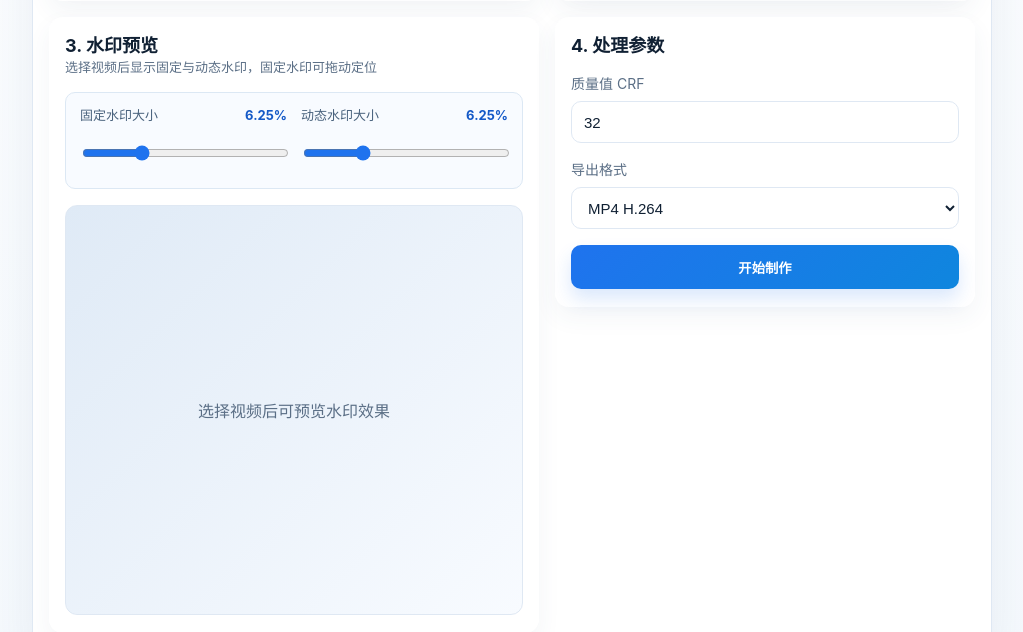
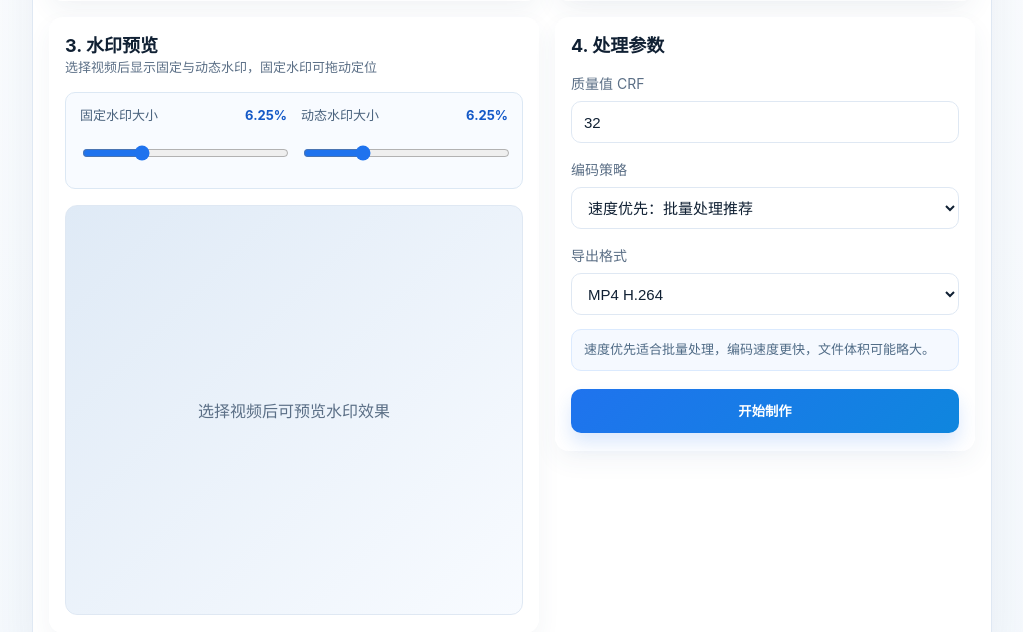
Before and after one commit to xwushan/video-processor-web, a FastAPI app: page / in a window 1280 px wide. Shown: the part 800-1432 px from the top of the page, without its empty margins (128-1151 px from the left). Run offline with FastAPI, Linux system fonts and the light colour scheme; data that the repository does not hold is empty; parts of the project's set-up code (start-up, migrations or seed data) failed here and were passed over; some libraries are stand-ins or nearby versions.

Commit message:
feat: add selectable encoding preset

```diff
--- a/web_app/main.py
+++ b/web_app/main.py
@@ -56,6 +56,7 @@ MAX_UPLOAD_MB = int(os.getenv("VIDEO_PROCESSOR_MAX_UPLOAD_MB", "8192"))
 CPU_RESERVE_RATIO = 0.20
 MAX_CONCURRENT_VIDEO_TASKS = 8
 MAX_ENCODER_THREADS_PER_TASK = 64
+ENCODER_PRESETS = {"ultrafast", "veryfast", "fast", "medium", "slow"}
 RESOURCE_SAMPLE_INTERVAL_SECONDS = 3.0
 RESOURCE_WARMUP_SECONDS = 5.0
 ARCHIVE_CHUNK_SIZE = 4 * 1024 * 1024
@@ -411,6 +412,11 @@ def bool_from_form(value: str) -> bool:
     return str(value).lower() in {"1", "true", "yes", "on", "开启"}
 
 
+def safe_encoder_preset(value: str) -> str:
+    selected = str(value or "").strip().lower()
+    return selected if selected in ENCODER_PRESETS else "veryfast"
+
+
 def build_job_settings(
     fixed_watermark_enabled: str,
     dynamic_watermark_enabled: str,
@@ -419,6 +425,7 @@ def build_job_settings(
     duration: str,
     crf: str,
     format_type: str,
+    encoder_preset: str,
     fixed_watermark_size: str,
     dynamic_watermark_size: str,
 ) -> dict:
@@ -430,6 +437,7 @@ def build_job_settings(
         "duration": parse_int(duration, 5, 1, 30),
         "crf": parse_int(crf, 32, 20, 51),
         "format_type": format_type if format_type in {"h264", "h265", "mkv"} else "h264",
+        "encoder_preset": safe_encoder_preset(encoder_preset),
         "fixed_watermark_size": parse_float(fixed_watermark_size, 6.25, 2, 20),
         "dynamic_watermark_size": parse_float(dynamic_watermark_size, 6.25, 2, 20),
         "fixed_watermark_path": None,
@@ -1067,6 +1075,7 @@ def process_file(
         dynamic_watermark_width_ratio=settings.get("dynamic_watermark_size", 6.25) / 100,
         encoder_threads=ffmpeg_threads,
         filter_threads=filter_threads,
+        encoder_preset=settings.get("encoder_preset", "veryfast"),
     )
     if not command:
         update_file(file_row["id"], status="error", error="无法生成 FFmpeg 命令")
@@ -1733,6 +1742,7 @@ async def complete_resumable_upload(
     duration: str = Form("5"),
     crf: str = Form("32"),
     format_type: str = Form("h264"),
+    encoder_preset: str = Form("veryfast"),
     fixed_watermark_size: str = Form("6.25"),
     dynamic_watermark_size: str = Form("6.25"),
 ) -> dict:
@@ -1758,6 +1768,7 @@ async def complete_resumable_upload(
         duration,
         crf,
         format_type,
+        encoder_preset,
         fixed_watermark_size,
         dynamic_watermark_size,
     )
@@ -1818,6 +1829,7 @@ async def create_job(
     duration: str = Form("5"),
     crf: str = Form("32"),
     format_type: str = Form("h264"),
+    encoder_preset: str = Form("veryfast"),
     fixed_watermark_size: str = Form("6.25"),
     dynamic_watermark_size: str = Form("6.25"),
 ) -> dict:
@@ -1840,6 +1852,7 @@ async def create_job(
         duration,
         crf,
         format_type,
+        encoder_preset,
         fixed_watermark_size,
         dynamic_watermark_size,
     )
--- a/web_app/static/app.css
+++ b/web_app/static/app.css
@@ -409,6 +409,17 @@ form {
   width: 100%;
 }
 
+.param-hint {
+  margin: -2px 0 2px;
+  padding: 10px 12px;
+  border: 1px solid #dbeafe;
+  border-radius: 10px;
+  background: #f5f9ff;
+  color: #4f6b86;
+  font-size: 13px;
+  line-height: 1.5;
+}
+
 .grid {
   display: grid;
   gap: 16px;
--- a/web_app/static/app.js
+++ b/web_app/static/app.js
@@ -28,6 +28,8 @@ const fixedWatermarkSize = document.querySelector("#fixedWatermarkSize");
 const dynamicWatermarkSize = document.querySelector("#dynamicWatermarkSize");
 const fixedWatermarkSizeValue = document.querySelector("#fixedWatermarkSizeValue");
 const dynamicWatermarkSizeValue = document.querySelector("#dynamicWatermarkSizeValue");
+const encoderPreset = document.querySelector("#encoderPreset");
+const encoderPresetHint = document.querySelector("#encoderPresetHint");
 const previewVideo = document.querySelector("#previewVideo");
 const previewWatermark = document.querySelector("#previewWatermark");
 const previewDynamicWatermark = document.querySelector("#previewDynamicWatermark");
@@ -106,6 +108,14 @@ let recordErrorDetails = new Map();
 let recordsPageNumber = 1;
 let systemStatusRequestInFlight = false;
 
+const ENCODER_PRESET_HINTS = {
+  ultrafast: "极速优先会尽可能加快编码，适合临时预览或特别赶时间的任务，文件体积通常会更大。",
+  veryfast: "速度优先适合批量处理，编码速度更快，文件体积可能略大。",
+  fast: "均衡模式兼顾速度和文件体积，适合对处理时间和输出大小都有要求的任务。",
+  medium: "体积优先会花更多时间压缩，输出文件通常更小，适合不太赶时间的任务。",
+  slow: "高压缩会明显降低处理速度，换取更充分的压缩，适合少量视频或对体积更敏感的场景。",
+};
+
 function showToast(message, tone = "success") {
   const toast = document.createElement("div");
   toast.className = `toast ${tone}`.trim();
@@ -146,6 +156,11 @@ function statusText(status) {
     cleaned: "文件已清理",
     error: "失败"
   }[status] || status;
+}
+
+function updateEncoderPresetHint() {
+  if (!encoderPreset || !encoderPresetHint) return;
+  encoderPresetHint.textContent = ENCODER_PRESET_HINTS[encoderPreset.value] || ENCODER_PRESET_HINTS.veryfast;
 }
 
 function fmtSize(bytes) {
@@ -1295,6 +1310,7 @@ form.addEventListener("submit", async (event) => {
 });
 
 refreshBtn.addEventListener("click", refreshRecords);
+encoderPreset.addEventListener("change", updateEncoderPresetHint);
 loginForm.addEventListener("submit", async (event) => {
   event.preventDefault();
   const submit = loginForm.querySelector("button[type=submit]");
@@ -1530,6 +1546,7 @@ for (const eventName of ["click", "input", "change", "keydown", "submit"]) {
 }
 
 async function boot() {
+  updateEncoderPresetHint();
   await loadConfig();
   await renderSelectedVideos();
   await loadCurrentJob();
--- a/web_app/templates/index.html
+++ b/web_app/templates/index.html
@@ -4,7 +4,7 @@
   <meta charset="utf-8">
   <meta name="viewport" content="width=device-width, initial-scale=1">
   <title>视频处理器</title>
-  <link rel="stylesheet" href="/static/app.css?v=20260627-1450">
+  <link rel="stylesheet" href="/static/app.css?v=20260629-encoder-preset">
 </head>
 <body>
   <div id="toastHost" class="toast-host" aria-live="polite" aria-atomic="true"></div>
@@ -187,6 +187,15 @@
           <h2>4. 处理参数</h2>
           <div class="grid three">
             <label>质量值 CRF<input type="number" name="crf" min="20" max="51" value="32"></label>
+            <label>编码策略
+              <select id="encoderPreset" name="encoder_preset">
+                <option value="ultrafast">极速优先：最快，文件较大</option>
+                <option value="veryfast" selected>速度优先：批量处理推荐</option>
+                <option value="fast">均衡：速度和体积折中</option>
+                <option value="medium">体积优先：更小但更慢</option>
+                <option value="slow">高压缩：最慢，体积更小</option>
+              </select>
+            </label>
             <label>导出格式
               <select name="format_type">
                 <option value="h264" selected>MP4 H.264</option>
@@ -194,6 +203,7 @@
                 <option value="mkv">MKV H.264</option>
               </select>
             </label>
+            <p id="encoderPresetHint" class="param-hint">速度优先适合批量处理，编码速度更快，文件体积可能略大。</p>
             <button type="submit">开始制作</button>
           </div>
           <div id="uploadProgress" class="upload-progress" hidden>
@@ -281,6 +291,6 @@
       </div>
     </div>
   </div>
-  <script src="/static/app.js?v=20260627-1450"></script>
+  <script src="/static/app.js?v=20260629-encoder-preset"></script>
 </body>
 </html>
```
Also changed, not shown: processVideo.py (+15 -10 lines), README.md.
